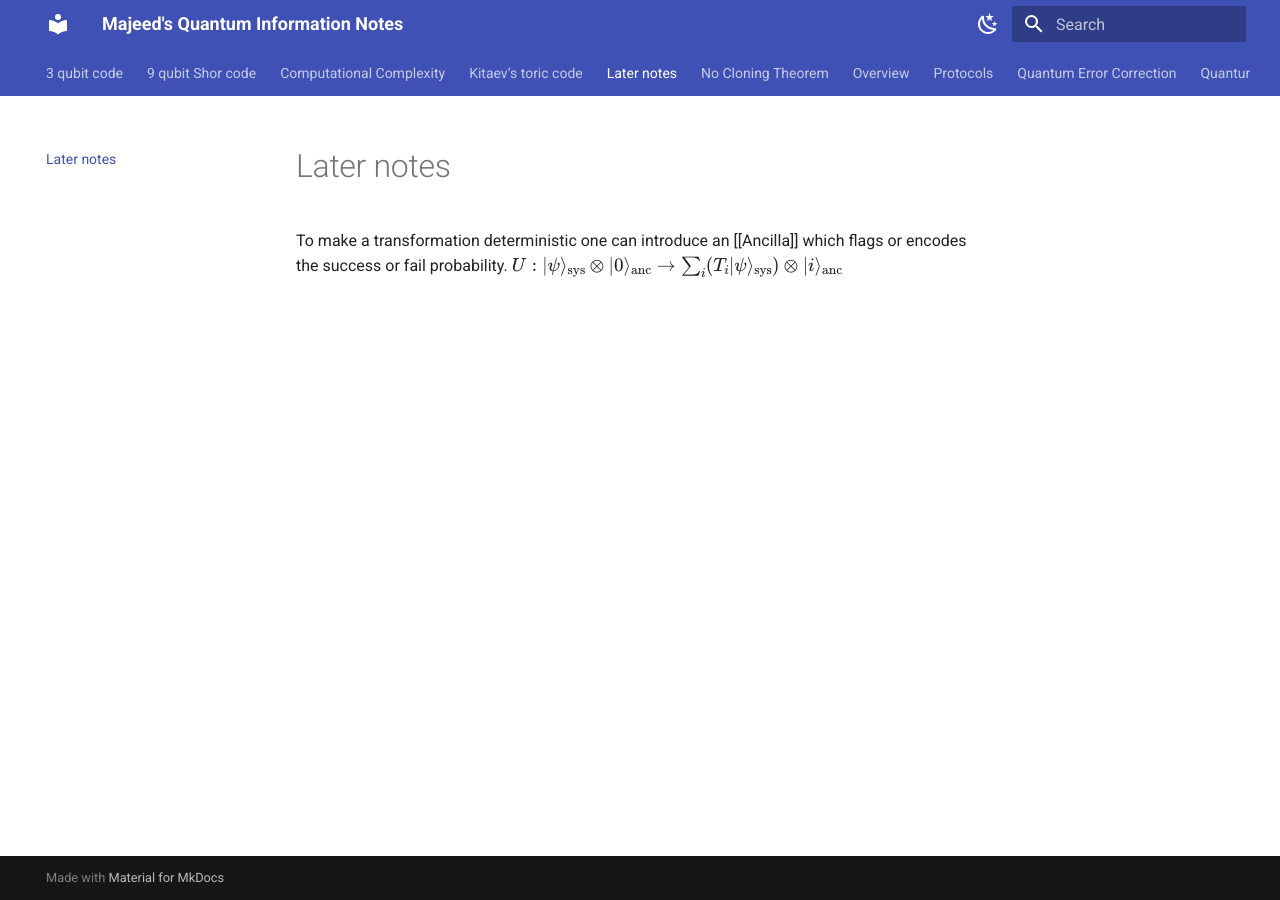
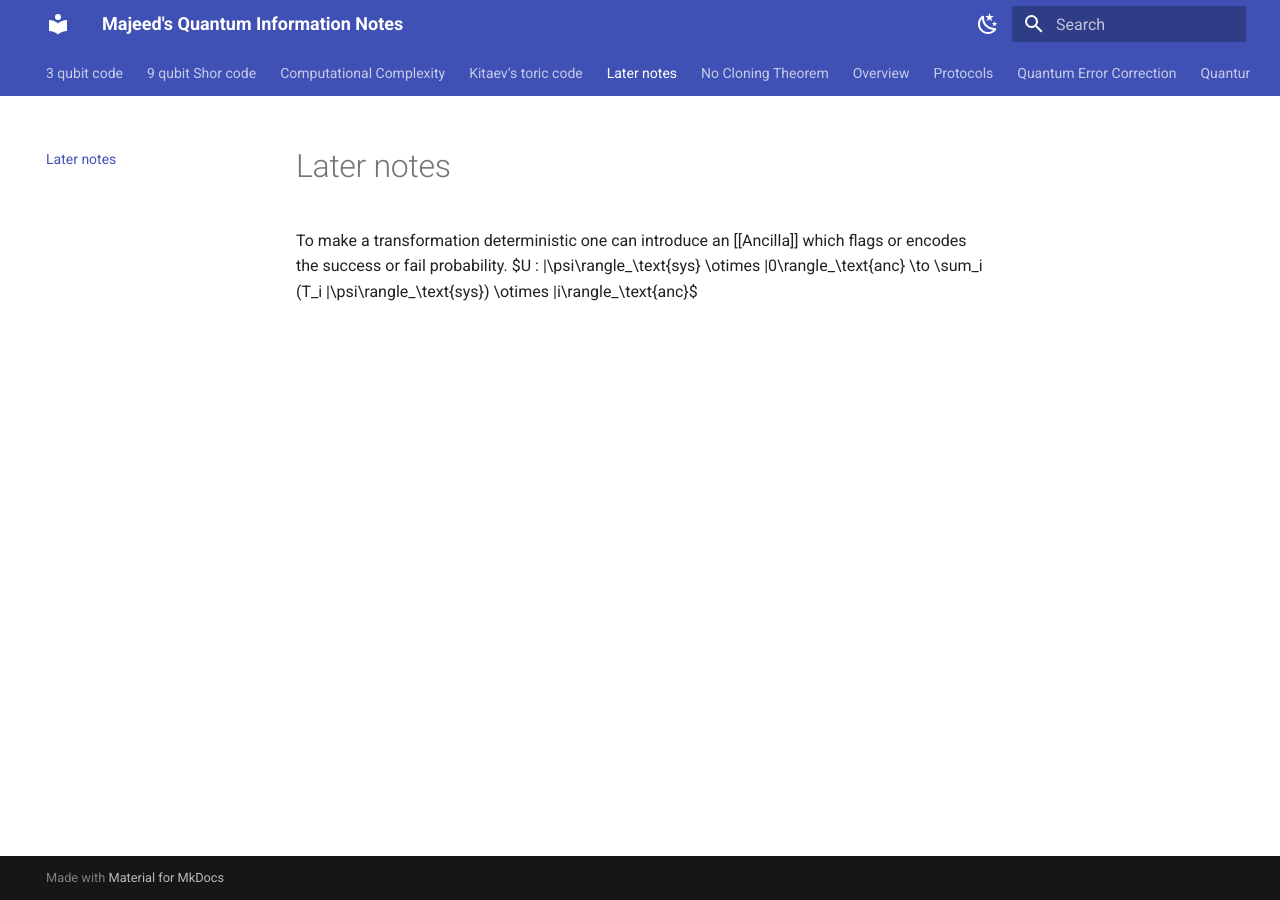
Before and after one commit to majeedtanveer/quantum-info, an MkDocs documentation site: the page built from .site_content/Later notes.md, in a window 1280 px wide. Built offline with MkDocs 1.6.1 and Material for MkDocs 9.7.7, drawn with Linux system fonts in a browser that asks for light colours; some of the changed lines change nothing that is shown.

Commit message:
temporarily disable asmath

```diff
--- a/mkdocs.yml
+++ b/mkdocs.yml
@@ -41,11 +41,11 @@ theme:
         icon: material/weather-sunny
         name: Switch to light mode
 
-extra_javascript:
-  - .javascripts/config.js
-  - https://polyfill.io/v3/polyfill.min.js?features=es6
-  - https://cdn.jsdelivr.net/npm/mathjax@3/es5/tex-chtml-full.js
+# extra_javascript:
+#   - .javascripts/config.js
+#   - https://polyfill.io/v3/polyfill.min.js?features=es6
+#   - https://cdn.jsdelivr.net/npm/mathjax@3/es5/tex-chtml-full.js
 
-markdown_extensions:
-  - pymdownx.arithmatex:
-      generic: true
+# markdown_extensions:
+#   - pymdownx.arithmatex:
+#       generic: true
```
